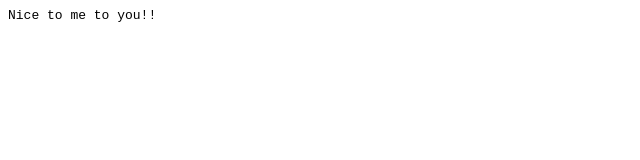
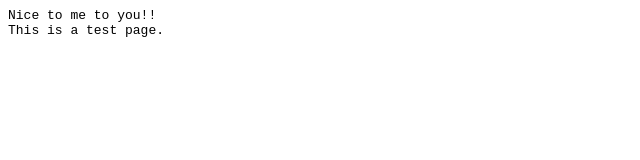
Before and after one commit to NakamuraFukurou/test, a plain HTML site: page index.html in a window 1280 px wide. Shown: the whole page, without its empty margins (0-640 px from the left). Drawn offline with Linux system fonts and the light colour scheme.

Commit message:
This is a test page.

```diff
--- a/index.html
+++ b/index.html
@@ -3,6 +3,7 @@
 <body>
 <pre>
 Nice to me to you!!
+This is a test page.
 </pre>
 </body>
 </html>
```
